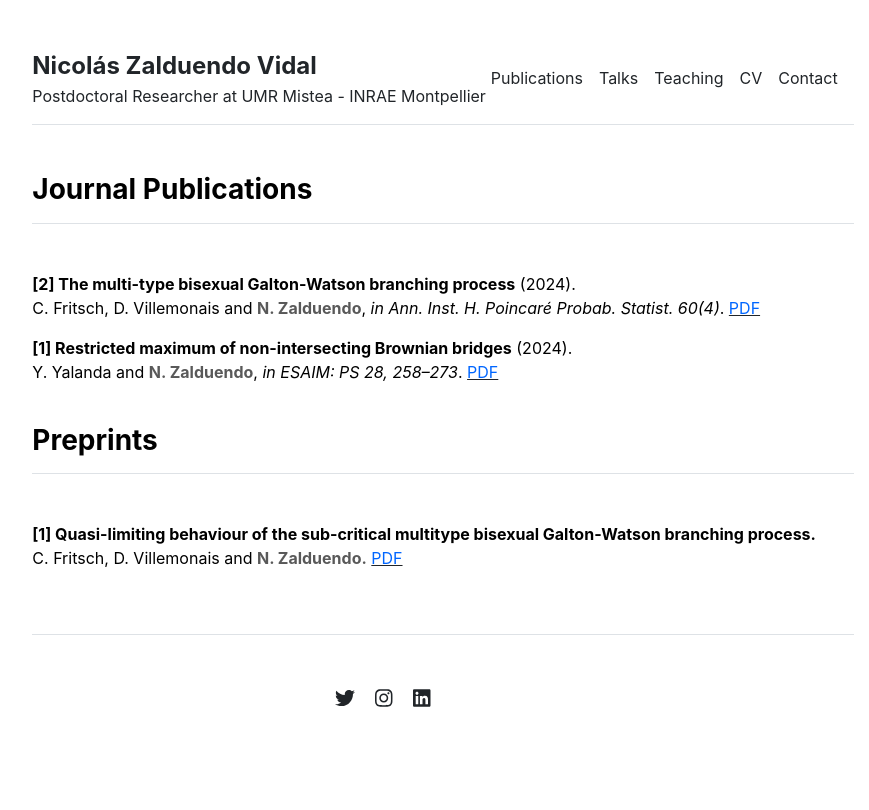
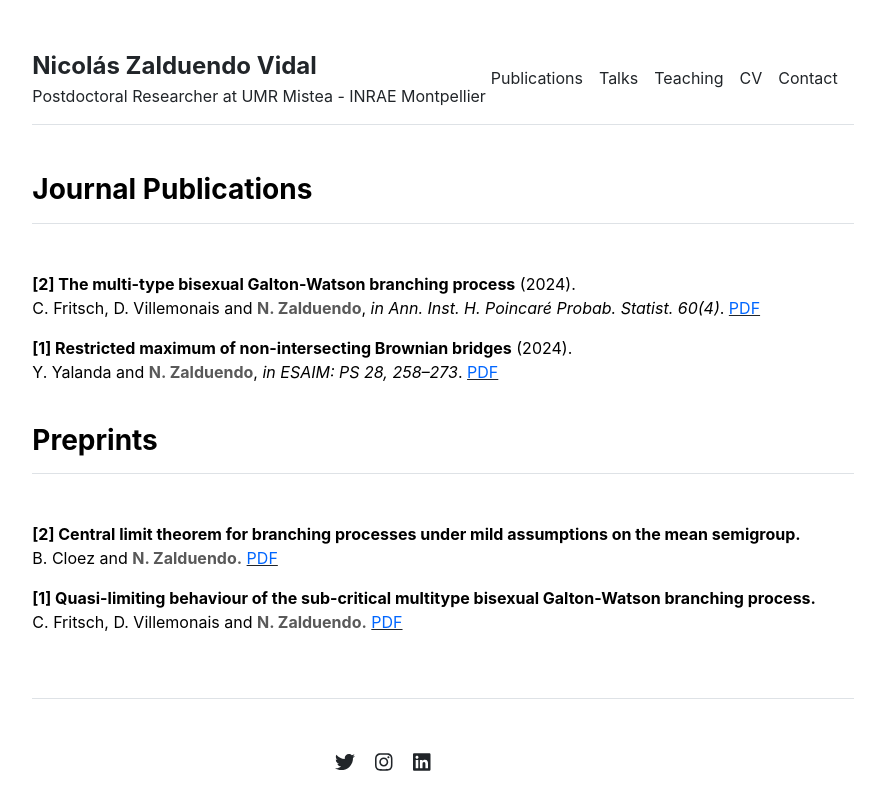
Before and after one commit to nzalduendo/nzalduendo.github.io, a Jekyll site: the page built from publications.md, in a window 1280 px wide. Shown: the top 810 px of the page, without its empty margins (197-1066 px from the left). Built offline with Jekyll 4.4.1, drawn with Linux system fonts in a browser that asks for light colours.

Commit message:
Update publications.yml

```diff
--- a/_data/publications.yml
+++ b/_data/publications.yml
@@ -8,4 +8,5 @@ journal:
 - {number: '[1]',name: 'Restricted maximum of non-intersecting Brownian bridges', year: '2024', journal: 'ESAIM: PS 28, 258–273', url: 'https://arxiv.org/abs/2302.11432', contributors: 'Y. Yalanda'}
 
 preprint:
+- {number: '[2]', name: 'Central limit theorem for branching processes under mild assumptions on the mean semigroup', url: 'https://drive.google.com/file/d/1fg3k8TvwPoDtLiAoMmMn04vp4Ta0iImz/view?usp=drive_link', contributors: 'B. Cloez'}
 - {number: '[1]', name: 'Quasi-limiting behaviour of the sub-critical multitype bisexual Galton-Watson branching process', url: 'https://arxiv.org/abs/2406.19559', contributors: 'C. Fritsch, D. Villemonais'}
```
